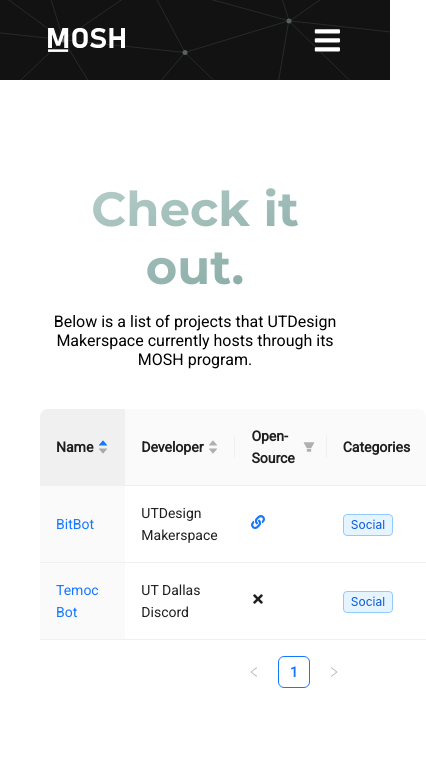
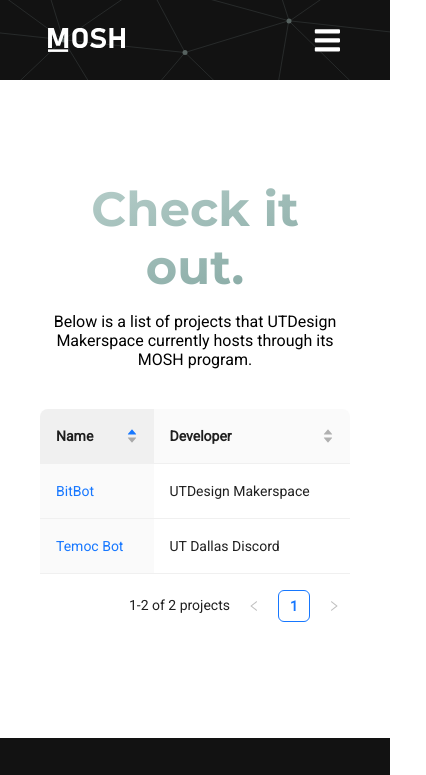
Before and after one commit to utdesign-makerspace/MOSH-Website, a Gatsby site: page /projects in a window 390 px wide. Shown: the top 775 px of the page, 426 px wide, since content can reach past the window. Built offline with nearby package versions, Linux system fonts and the light colour scheme; Gatsby itself is replaced by a stand-in of ours.

Commit message:
Table mobile, page improvements

```diff
--- a/src/components/projectstable.tsx
+++ b/src/components/projectstable.tsx
@@ -62,6 +62,8 @@
     onFilter: (value, record) =>
       value ? record.repo.length > 0 : record.repo.length === 0,
     filterMultiple: false,
+    responsive: ["md"],
+    width: 140,
   },
   {
     title: "Categories",
@@ -80,43 +82,22 @@
           })}
       </>
     ),
-  },
-];
-
-const columnsMobile: ColumnsType<ProjectType> = [
-  {
-    title: "Name",
-    dataIndex: "name",
-    key: "name",
-    render: (i, { link, repo }) =>
-      link ? (
-        <a href={link} target="_blank">
-          {i}
-        </a>
-      ) : repo ? (
-        <a href={repo} target="_blank">
-          {i}
-        </a>
-      ) : (
-        i
-      ),
-    sorter: (a, b) => a.name.localeCompare(b.name),
-    defaultSortOrder: "ascend",
-  },
-  {
-    title: "Developer",
-    dataIndex: "developer",
-    key: "developer",
-    sorter: (a, b) => a.developer.localeCompare(b.developer),
+    responsive: ["md"],
   },
 ];
 
 const ProjectsTable: React.FC = () => {
-  // TODO: Find a way to do this server-side
-  // const { height, width } = useWindowDimensions();
-  // if (width <= 768)
-  //   return <Table columns={columnsMobile} dataSource={ProjectsData()} />;
-  return <Table columns={columns} dataSource={ProjectsData()} />;
+  return (
+    <Table
+      columns={columns}
+      dataSource={ProjectsData()}
+      pagination={{
+        defaultPageSize: 10,
+        showTotal: (total, range) =>
+          `${range[0]}-${range[1]} of ${total} projects`,
+      }}
+    />
+  );
 };
 export default ProjectsTable;
 
```
